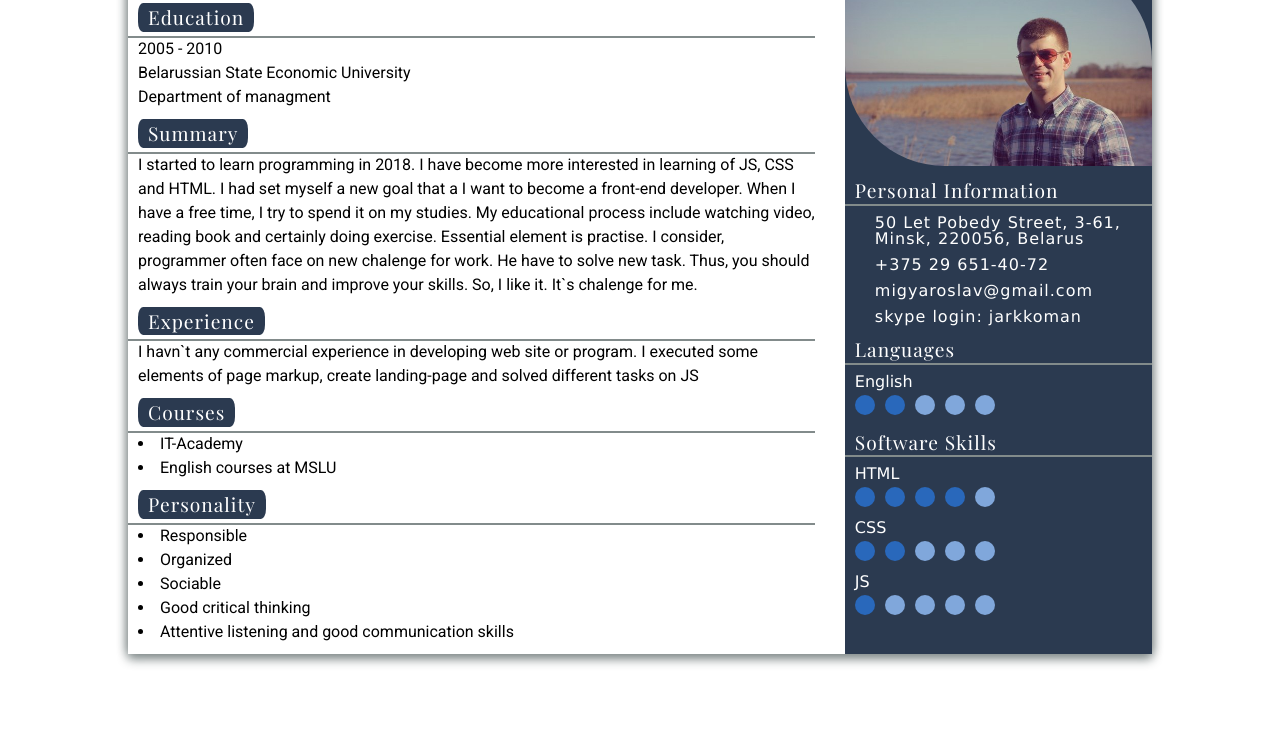
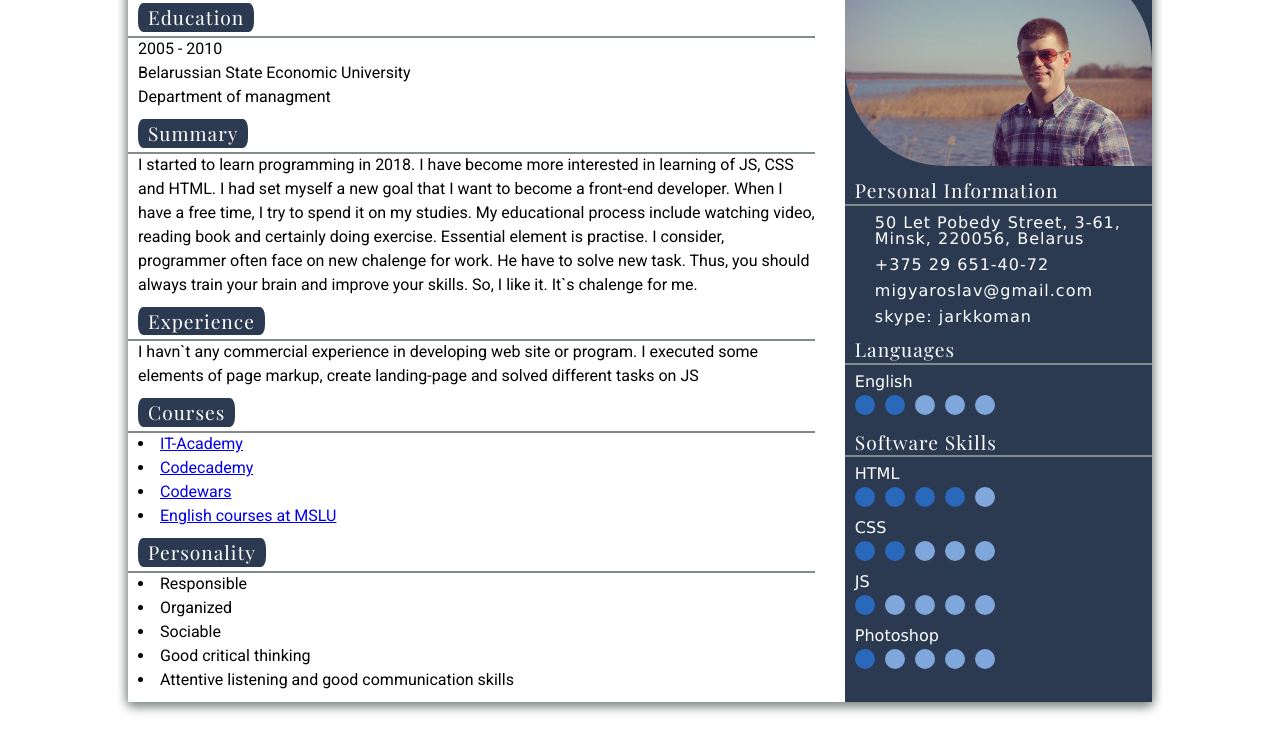
Before and after one commit to Yaroslav-Mig/rsschool-2019Q1-cv, a plain HTML site: page index.html in a window 1280 px wide. Shown: the part 69-800 px from the top of the page. Drawn offline with nearby package versions, Linux system fonts and the light colour scheme; a web font is replaced by a local one.

Commit message:
feat: add items on page

```diff
--- a/index.html
+++ b/index.html
@@ -32,7 +32,7 @@
             <p class="text">
                 I started to learn programming in 2018. I have become more interested in learning of
                 JS, CSS and HTML.
-                I had set myself a new goal that a I want to become a front-end developer.
+                I had set myself a new goal that I want to become a front-end developer.
                 When I have a free time, I try to spend it on my studies. My educational process include watching
                 video, reading book and certainly doing exercise. Essential element is practise.
                 I consider, programmer often face on new chalenge for work. He have to solve new task. Thus, you should always train your brain and improve your skills.
@@ -51,8 +51,18 @@
                 <h3 class="caption">Courses</h3>
             </div>
             <ul>
-                <li>IT-Academy</li>
-                <li>English courses at MSLU </li>
+                <li>
+                  <a href="https://www.it-academy.by/course/front-end-developer/" target="_blank">IT-Academy</a>
+                </li>
+                <li>
+                  <a href="https://www.codecademy.com/users/flogger23/achievements/" target="_blank">Codecademy</a>
+                </li>
+                <li>
+                  <a href="https://www.codewars.com/users/flogger23/" target="_blank">Codewars</a>
+                </li>
+                <li>
+                  <a href="https://www.mslu.by/" target="_blank">English courses at MSLU</a>
+                </li>
             </ul>
         </section>
         <section class="item-content">
@@ -84,7 +94,7 @@
                 <a href="mailto:migyaroslav@gmail.com">migyaroslav@gmail.com</a>
             </address>
             <address class="address">
-                <a href="skype:jarkkoman?chat">skype login: jarkkoman</a>
+                <a href="skype:jarkkoman?chat">skype: jarkkoman</a>
             </address>
         </section>
         <section class="item-content">
@@ -164,6 +174,24 @@
                     <div class="circle circle-progress"></div>
                 </li>
             </ul>
+            <h4 class="caption-aside">Photoshop</h4>
+            <ul>
+                <li>
+                    <div class="circle"></div>
+                </li>
+                <li>
+                    <div class="circle circle-progress"></div>
+                </li>
+                <li>
+                    <div class="circle circle-progress"></div>
+                </li>
+                <li>
+                    <div class="circle circle-progress"></div>
+                </li>
+                <li>
+                    <div class="circle circle-progress"></div>
+                </li>
+            </ul>
         </section>
     </aside>
   </div>
```
